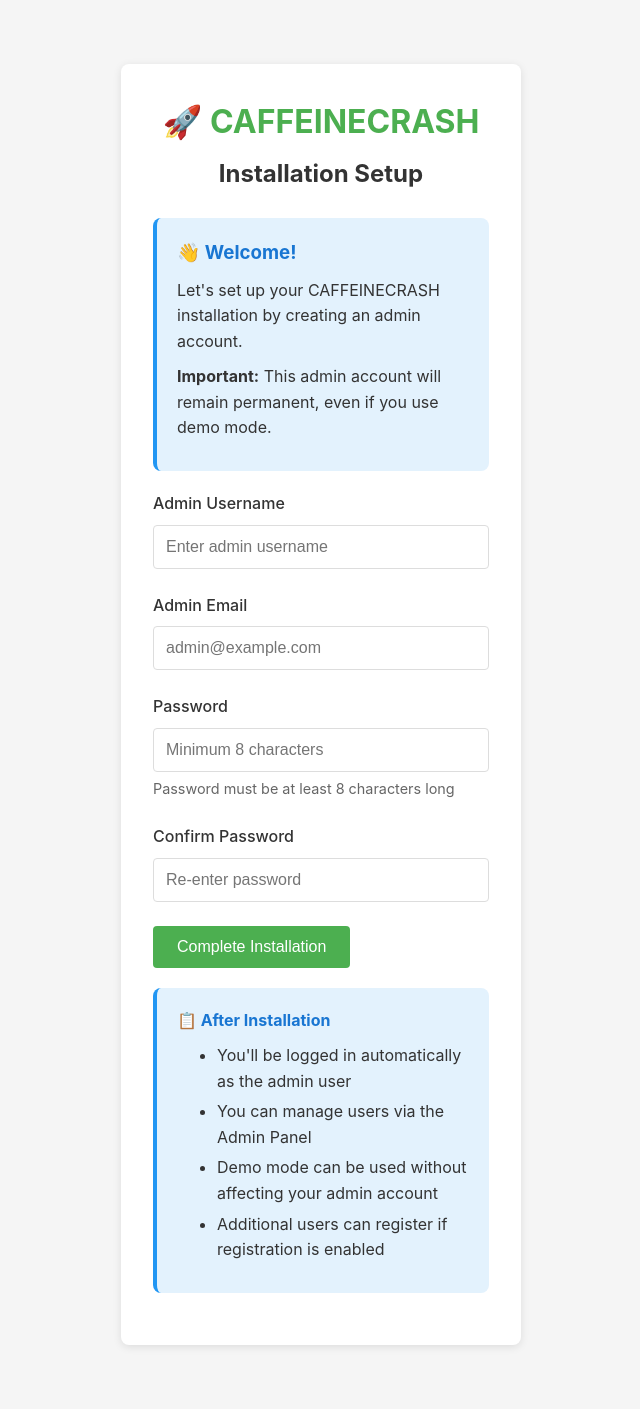
After one commit to EdGeraghty/CAFFEINECRASH, a PHP site: page /install.php in a window 1280 px wide. The commit adds this page. Shown: the whole page, without its empty margins (319-959 px from the left). Run offline with PHP 8.4, Linux system fonts and the light colour scheme.

Commit message:
Add installation wizard for first admin user setup
Co-authored-by: EdGeraghty <20861699+EdGeraghty@users.noreply.github.com>

```diff
--- a/public/demo.php
+++ b/public/demo.php
@@ -1,5 +1,11 @@
 <?php
 require_once 'bootstrap.php';
+
+// Check if installation is complete
+$installation = new \App\Installation();
+if (!$installation->isInstalled()) {
+    redirect('/install.php');
+}
 
 $demoData = new \App\DemoData();
 $message = '';
--- a/public/index.php
+++ b/public/index.php
@@ -1,4 +1,10 @@
 <?php require_once 'bootstrap.php';
+
+// Check if installation is complete
+$installation = new \App\Installation();
+if (!$installation->isInstalled()) {
+    redirect('/install.php');
+}
 
 $auth = new \App\Auth();
 if ($auth->isLoggedIn()) {
--- /dev/null
+++ b/public/install.php
@@ -0,0 +1,166 @@
+<?php
+require_once 'bootstrap.php';
+
+$installation = new \App\Installation();
+
+// If already installed, redirect to home
+if ($installation->isInstalled()) {
+    redirect('/index.php');
+}
+
+$error = '';
+$success = '';
+
+if ($_SERVER['REQUEST_METHOD'] === 'POST') {
+    $username = $_POST['username'] ?? '';
+    $email = $_POST['email'] ?? '';
+    $password = $_POST['password'] ?? '';
+    $confirmPassword = $_POST['confirm_password'] ?? '';
+
+    if ($password !== $confirmPassword) {
+        $error = 'Passwords do not match';
+    } else {
+        $result = $installation->createAdminUser($username, $email, $password);
+
+        if ($result['success']) {
+            $success = $result['message'];
+            // Auto-login the admin user
+            $auth = new \App\Auth();
+            if ($auth->login($username, $password)) {
+                // Redirect to dashboard after a short delay
+                header("refresh:2;url=/dashboard.php");
+            }
+        } else {
+            $error = $result['message'];
+        }
+    }
+}
+?>
+<!DOCTYPE html>
+<html lang="en">
+<head>
+    <meta charset="UTF-8">
+    <meta name="viewport" content="width=device-width, initial-scale=1.0">
+    <title>Installation - CAFFEINECRASH</title>
+    <link rel="stylesheet" href="/css/style.css">
+    <link rel="manifest" href="/manifest.json">
+    <meta name="theme-color" content="#4CAF50">
+</head>
+<body>
+    <div class="container">
+        <div class="auth-form">
+            <h1>🚀 CAFFEINECRASH</h1>
+            <h2>Installation Setup</h2>
+
+            <?php if ($error): ?>
+                <div class="error"><?= sanitize($error) ?></div>
+            <?php endif; ?>
+
+            <?php if ($success): ?>
+                <div class="success">
+                    <?= sanitize($success) ?>
+                    <p>Redirecting to dashboard...</p>
+                </div>
+            <?php else: ?>
+                <div class="info-box">
+                    <h3>👋 Welcome!</h3>
+                    <p>Let's set up your CAFFEINECRASH installation by creating an admin account.</p>
+                    <p><strong>Important:</strong> This admin account will remain permanent, even if you use demo mode.</p>
+                </div>
+
+                <form method="POST">
+                    <div class="form-group">
+                        <label for="username">Admin Username</label>
+                        <input type="text" id="username" name="username" required
+                               placeholder="Enter admin username"
+                               pattern="[a-zA-Z0-9_-]+"
+                               title="Only letters, numbers, underscores and hyphens allowed">
+                    </div>
+
+                    <div class="form-group">
+                        <label for="email">Admin Email</label>
+                        <input type="email" id="email" name="email" required
+                               placeholder="admin@example.com">
+                    </div>
+
+                    <div class="form-group">
+                        <label for="password">Password</label>
+                        <input type="password" id="password" name="password" required
+                               minlength="8"
+                               placeholder="Minimum 8 characters">
+                        <small>Password must be at least 8 characters long</small>
+                    </div>
+
+                    <div class="form-group">
+                        <label for="confirm_password">Confirm Password</label>
+                        <input type="password" id="confirm_password" name="confirm_password" required
+                               minlength="8"
+                               placeholder="Re-enter password">
+                    </div>
+
+                    <button type="submit" class="btn btn-primary">Complete Installation</button>
+                </form>
+
+                <div class="info-box" style="margin-top: 20px;">
+                    <h4>📋 After Installation</h4>
+                    <ul style="text-align: left; margin-left: 20px;">
+                        <li>You'll be logged in automatically as the admin user</li>
+                        <li>You can manage users via the Admin Panel</li>
+                        <li>Demo mode can be used without affecting your admin account</li>
+                        <li>Additional users can register if registration is enabled</li>
+                    </ul>
+                </div>
+            <?php endif; ?>
+        </div>
+    </div>
+
+    <style>
+        .info-box {
+            background: #e3f2fd;
+            padding: 20px;
+            border-radius: 8px;
+            margin: 20px 0;
+            border-left: 4px solid #2196f3;
+        }
+
+        .info-box h3, .info-box h4 {
+            margin-top: 0;
+            color: #1976d2;
+        }
+
+        .info-box p, .info-box ul {
+            margin: 10px 0;
+            color: #333;
+        }
+
+        .info-box ul {
+            padding-left: 20px;
+        }
+
+        .info-box li {
+            margin: 5px 0;
+        }
+
+        .form-group small {
+            display: block;
+            margin-top: 5px;
+            color: #666;
+            font-size: 0.9em;
+        }
+
+        .success {
+            background: #d4edda;
+            color: #155724;
+            border: 1px solid #c3e6cb;
+            padding: 15px;
+            border-radius: 4px;
+            margin: 20px 0;
+        }
+
+        .success p {
+            margin: 10px 0 0 0;
+            font-style: italic;
+        }
+    </style>
+</body>
+</html>
--- a/public/login.php
+++ b/public/login.php
@@ -1,4 +1,10 @@
 <?php require_once 'bootstrap.php';
+
+// Check if installation is complete
+$installation = new \App\Installation();
+if (!$installation->isInstalled()) {
+    redirect('/install.php');
+}
 
 $auth = new \App\Auth();
 if ($auth->isLoggedIn()) {
--- a/public/register.php
+++ b/public/register.php
@@ -1,4 +1,10 @@
 <?php require_once 'bootstrap.php';
+
+// Check if installation is complete
+$installation = new \App\Installation();
+if (!$installation->isInstalled()) {
+    redirect('/install.php');
+}
 
 $auth = new \App\Auth();
 if ($auth->isLoggedIn()) {
--- /dev/null
+++ b/src/Installation.php
@@ -0,0 +1,121 @@
+<?php
+namespace App;
+
+class Installation {
+    private \PDO $db;
+
+    public function __construct() {
+        $this->db = Database::getInstance();
+    }
+
+    /**
+     * Check if installation is complete
+     */
+    public function isInstalled(): bool {
+        try {
+            $stmt = $this->db->prepare("SELECT setting_value FROM settings WHERE setting_key = ?");
+            $stmt->execute(['installation_complete']);
+            $result = $stmt->fetch();
+
+            return $result && $result['setting_value'] === '1';
+        } catch (\Exception $e) {
+            return false;
+        }
+    }
+
+    /**
+     * Create the first admin user during installation
+     */
+    public function createAdminUser(string $username, string $email, string $password): array {
+        $result = [
+            'success' => false,
+            'message' => ''
+        ];
+
+        try {
+            // Check if admin user already exists
+            $stmt = $this->db->prepare("SELECT COUNT(*) as count FROM users WHERE is_admin = 1");
+            $stmt->execute();
+            $adminCount = $stmt->fetch()['count'];
+
+            if ($adminCount > 0) {
+                $result['message'] = 'An admin user already exists';
+                return $result;
+            }
+
+            // Validate input
+            if (empty($username) || empty($email) || empty($password)) {
+                $result['message'] = 'All fields are required';
+                return $result;
+            }
+
+            if (strlen($password) < 8) {
+                $result['message'] = 'Password must be at least 8 characters';
+                return $result;
+            }
+
+            if (!filter_var($email, FILTER_VALIDATE_EMAIL)) {
+                $result['message'] = 'Invalid email format';
+                return $result;
+            }
+
+            // Create admin user
+            $passwordHash = password_hash($password, PASSWORD_ARGON2ID);
+
+            $stmt = $this->db->prepare("
+                INSERT INTO users (username, email, password_hash, is_admin, is_active)
+                VALUES (:username, :email, :password_hash, 1, 1)
+            ");
+
+            $stmt->execute([
+                'username' => $username,
+                'email' => $email,
+                'password_hash' => $passwordHash
+            ]);
+
+            // Mark installation as complete
+            $stmt = $this->db->prepare("
+                INSERT OR REPLACE INTO settings (setting_key, setting_value, updated_at)
+                VALUES ('installation_complete', '1', CURRENT_TIMESTAMP)
+            ");
+            $stmt->execute();
+
+            $result['success'] = true;
+            $result['message'] = 'Admin user created successfully!';
+
+            // Log the installation
+            $logger = new Logger();
+            $logger->info('Initial admin user created during installation', ['username' => $username]);
+
+        } catch (\PDOException $e) {
+            if (strpos($e->getMessage(), 'UNIQUE constraint failed') !== false) {
+                $result['message'] = 'Username or email already exists';
+            } else {
+                $result['message'] = 'Database error: ' . $e->getMessage();
+            }
+        } catch (\Exception $e) {
+            $result['message'] = 'Error: ' . $e->getMessage();
+        }
+
+        return $result;
+    }
+
+    /**
+     * Get the admin user (for display purposes, protected data)
+     */
+    public function getAdminUser(): ?array {
+        try {
+            $stmt = $this->db->prepare("
+                SELECT id, username, email, created_at
+                FROM users
+                WHERE is_admin = 1
+                ORDER BY id ASC
+                LIMIT 1
+            ");
+            $stmt->execute();
+            return $stmt->fetch() ?: null;
+        } catch (\Exception $e) {
+            return null;
+        }
+    }
+}
```
Also changed, not shown: ADMIN.md (+10 -2 lines), QUICKSTART.md (+11 -5 lines), README.md, 1 other file.
